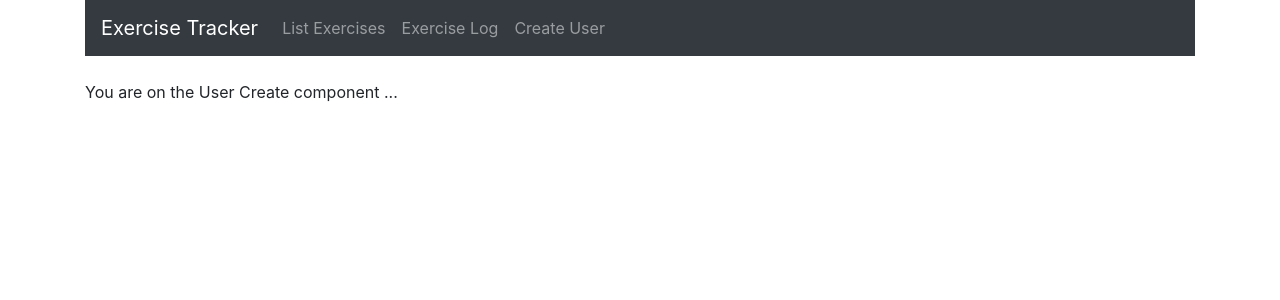
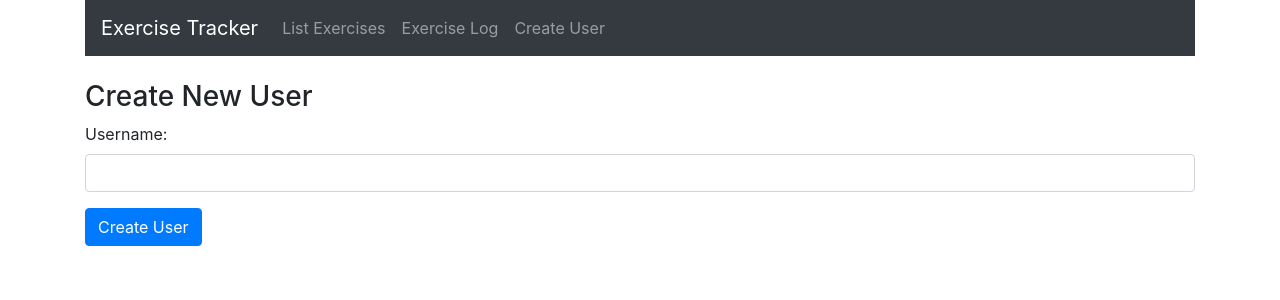
Before and after one commit to mrBettazzi/exercise-tracker, a React (Create React App) app: page /user in a window 1280 px wide. Shown: the top 300 px of the page. Built offline with nearby package versions, Linux system fonts and the light colour scheme.

Commit message:
interaction step-up (no DB)

```diff
--- a/src/components/exercise-create.component.js
+++ b/src/components/exercise-create.component.js
@@ -50,6 +50,12 @@
     });
   }
 
+  onChangeDate(date) {
+    this.setState({
+      date: date
+    });
+  }
+
   onSubmit(e) {
     e.preventDefault(); // intercept React default behaviour
     const exercise = {
@@ -59,14 +65,9 @@
       date: this.state.date
     }
     // temporary
-    console.log(exercise)
-  }
+    console.log(exercise);
 
-  // we're using the React datepicker component in the UI
-  onChangeDate(date) {
-    this.setState({
-      date: date
-    });
+    window.location ='/';
   }
 
   render() {
--- a/src/components/navbar.component.js
+++ b/src/components/navbar.component.js
@@ -6,7 +6,7 @@
     return (
       <nav className="navbar navbar-dark bg-dark navbar-expand-lg">
         <Link to="/" className="navbar-brand">Exercise Tracker</Link>
-        <div className="collapse navbar-collapse">
+        <div className="navbar-collapse">
           <ul className="navbar-nav mr-auto">
             <li className="navbar-item"><Link to="/" className="nav-link">List Exercises</Link></li>
             <li className="navbar-item"><Link to="/create" className="nav-link">Exercise Log</Link></li>
--- a/src/components/user-create.component.js
+++ b/src/components/user-create.component.js
@@ -1,10 +1,56 @@
 import React, { Component } from 'react';
 
 export default class UserCreate extends Component {
+
+  constructor(props) {
+    super(props);  // always in react
+
+    // this event binding ... always in React
+    this.onChangeUsername = this.onChangeUsername.bind(this);
+    this.onSubmit = this.onSubmit.bind(this);
+
+    // class properties are in this.state
+    // so initialization needs to happen like that (do not use 'var' or 'let')
+    this.state = {
+      username: '',
+    }
+  }
+
+ onChangeUsername(e) {
+    this.setState({
+      username: e.target.value
+    });
+  }
+
+  onSubmit(e) {
+    e.preventDefault(); // intercept React default behaviour
+    const user = {
+      username: this.state.username,
+    }
+    // temporary
+    console.log(user);
+
+    // (temporary) empty the field for further input
+    this.setState({
+      username: ''
+    })
+  }
+
   render() {
     return (
       <div>
-        <p>You are on the User Create component ...</p>
+        <h3>Create New User</h3>
+        <form onSubmit={this.onSubmit}>
+
+          <div className="form-group">
+            <label>Username: </label>
+            <input type="text" required className="form-control" value={this.state.username} onChange={this.onChangeUsername} />
+          </div>
+
+          <div className="form-group">
+            <input type="submit" value="Create User" className="btn btn-primary" />
+          </div>
+        </form>
       </div>
     );
   }
```
Also changed, not shown: 2 other files (tests, documents, lock files or other folders).
